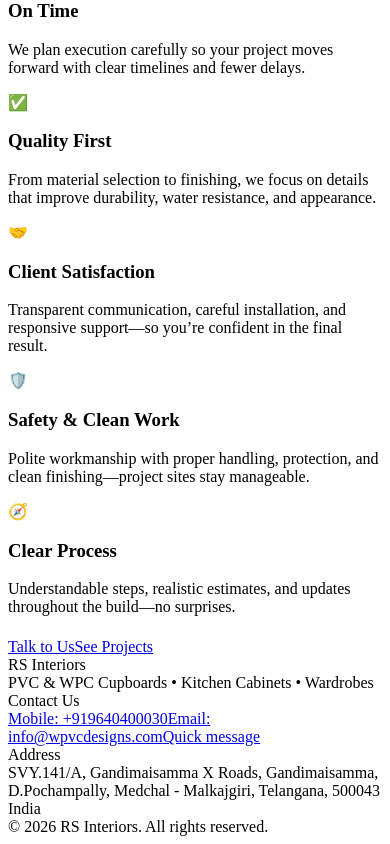
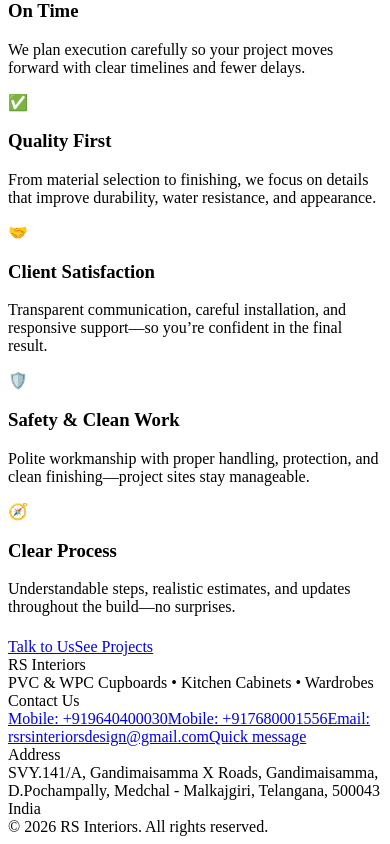
Before and after one commit to SatishGubbala018/rs_interiors, a React (Vite) app in the folder client/: page /about in a window 390 px wide. Shown: the part 1418-2262 px from the top of the page. Built offline with nearby package versions, Linux system fonts and the light colour scheme; the HTML template or start-up script is replaced by a standard one.

Commit message:
updating mobile numbers

```diff
--- a/client/src/App.jsx
+++ b/client/src/App.jsx
@@ -33,7 +33,8 @@
           <div className="footer-col">
             <div className="footer-heading">Contact Us</div>
 <a className="footer-link" href="tel:+919640400030">Mobile: +919640400030</a>
-            <a className="footer-link" href="mailto:info@wpvcdesigns.com">Email: info@wpvcdesigns.com</a>
+            <a className="footer-link" href="tel:+1768000001556">Mobile: +917680001556</a>
+            <a className="footer-link" href="mailto:rsrsinteriorsdesign@gmail.com">Email: rsrsinteriorsdesign@gmail.com</a>
             <a className="footer-link" href="/contact">Quick message</a>
           </div>
 
--- a/client/src/pages/ContactUs.jsx
+++ b/client/src/pages/ContactUs.jsx
@@ -27,13 +27,13 @@
 
         <a
           className="contact-option contact-option--gmail"
-          href="mailto:info@wpvcdesigns.com?subject=Contact%20from%20RS%20Interiors&body=Hi%20team%2C%0A%0AI%27d%20like%20to%20know%20more%20about%20your%20PVC%2FWPC%20products.%0A%0AName%3A%20%0APhone%3A%20"
+          href="mailto:rsrsinteriorsdesign@gmail.com?subject=Contact%20from%20RS%20Interiors&body=Hi%20team%2C%0A%0AI%27d%20like%20to%20know%20more%20about%20your%20PVC%2FWPC%20products.%0A%0AName%3A%20%0APhone%3A%20"
         >
           <div className="contact-option__icon" aria-hidden="true">
             <FaEnvelope />
           </div>
           <div className="contact-option__title">Gmail / Email</div>
-          <div className="contact-option__sub">info@wpvcdesigns.com</div>
+          <div className="contact-option__sub">rsrsinteriorsdesign@gmail.com</div>
         </a>
 
         <a
@@ -52,10 +52,10 @@
 
       <div className="contact-fallback">
         <div className="contact-fallback__item">
-          <b>Mobile:</b> <a className="footer-link" href="tel:9640400030">9640400030</a>
+          <b>Mobile:</b> <a className="footer-link" href="tel:9640400030">+919640400030</a>
         </div>
         <div className="contact-fallback__item">
-          <b>Email:</b> <a className="footer-link" href="mailto:info@wpvcdesigns.com">info@wpvcdesigns.com</a>
+          <b>Mobile:</b> <a className="footer-link" href="tel:+1768000001556">+91768000001556</a>
         </div>
       </div>
 
```
Also changed, not shown: client/src/styles.css (+13 -2 lines).
